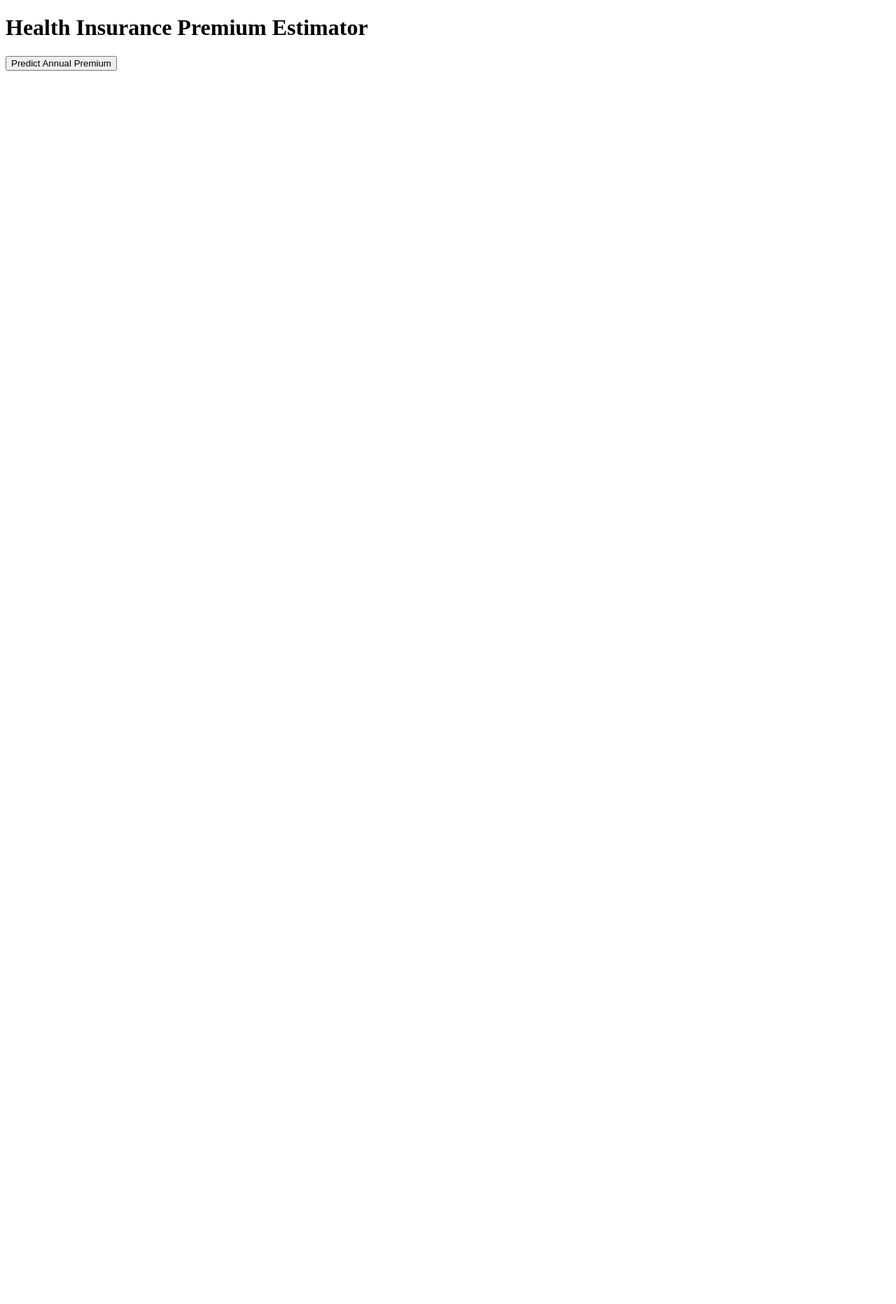
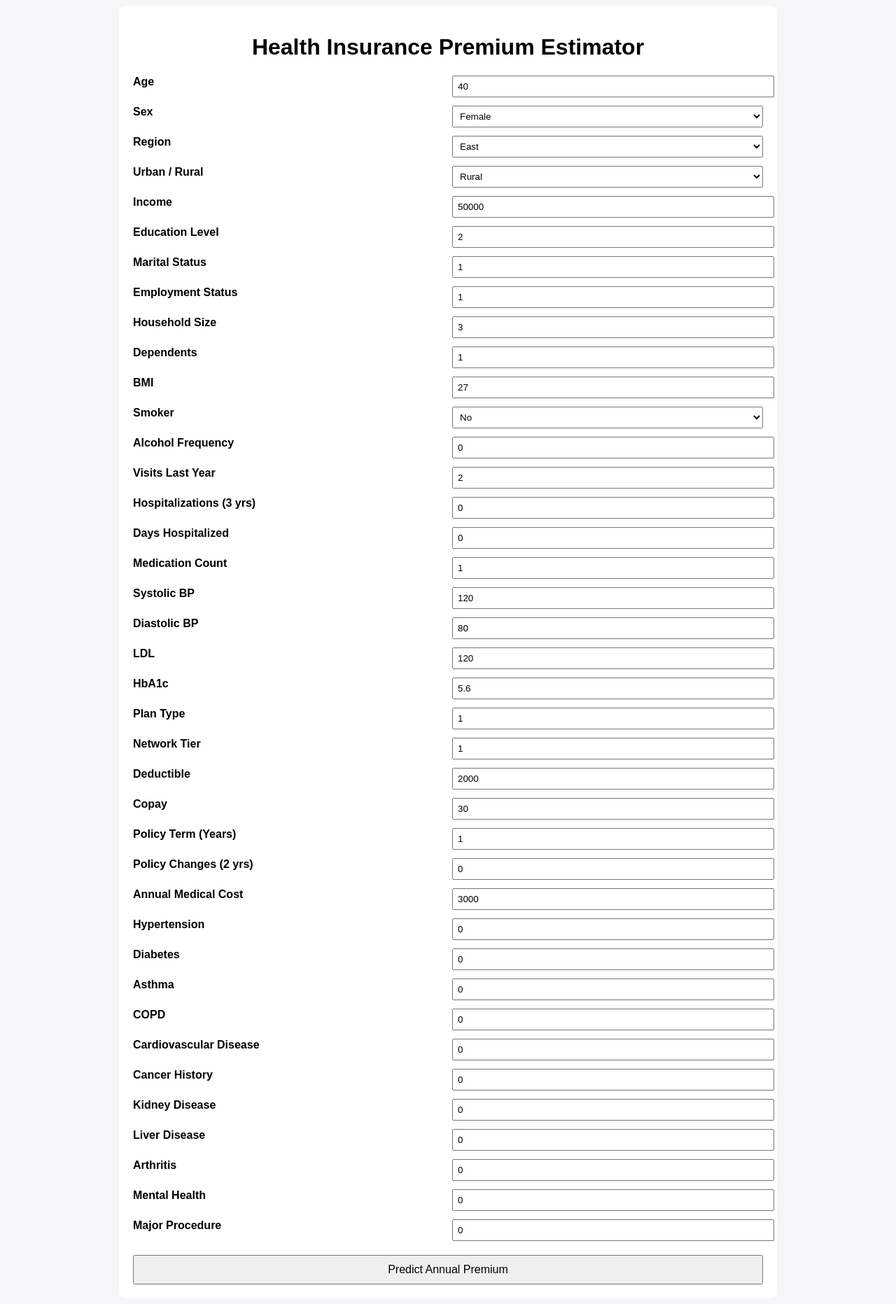
Before and after one commit to ShaikhBorhanUddin/Machine-Learning-Based-Health-Insurance-Premium-Prediction-System, a Flask app: page / in a window 1280 px wide. Shown: the whole page at 70% size. Before the commit the page ends 101 px from the top, so only its background shows below. Run offline with Flask 3, Linux system fonts and the light colour scheme; parts of the project's set-up code (start-up, migrations or seed data) failed here and were passed over.

Commit message:
Revamp index.html for premium estimator form
Updated the layout and style of the health insurance premium estimator form, adding new input fields for demographics, lifestyle, utilization, clinical data, plan details, medical cost proxy, and conditions.

```diff
--- a/templates/index.html
+++ b/templates/index.html
@@ -2,34 +2,102 @@
 <html lang="en">
 <head>
     <meta charset="UTF-8">
-    <title>Health Insurance Premium Prediction</title>
+    <title>Health Insurance Premium Estimator</title>
+    <style>
+        body { font-family: Arial, sans-serif; background: #f4f6f8; }
+        .container { max-width: 900px; margin: auto; background: #fff; padding: 20px; border-radius: 8px; }
+        h1 { text-align: center; }
+        .grid { display: grid; grid-template-columns: repeat(2, 1fr); gap: 12px; }
+        label { font-weight: bold; }
+        input, select { width: 100%; padding: 6px; }
+        button { width: 100%; padding: 10px; margin-top: 20px; font-size: 16px; }
+    </style>
 </head>
+
 <body>
+<div class="container">
+<h1>Health Insurance Premium Estimator</h1>
 
-    <h1>Health Insurance Premium Estimator</h1>
+<form method="POST">
 
-    <form method="POST">
-        {% for feature in feature_names %}
-            <label for="{{ feature }}">{{ feature.replace('_', ' ').title() }}</label><br>
-            <input
-                type="number"
-                step="any"
-                name="{{ feature }}"
-                id="{{ feature }}"
-                required
-            ><br><br>
-        {% endfor %}
+<div class="grid">
 
-        <button type="submit">Predict Annual Premium</button>
-    </form>
+<!-- Demographics -->
+<label>Age</label><input type="number" name="age" value="40" required>
+<label>Sex</label>
+<select name="sex"><option value="0">Female</option><option value="1">Male</option></select>
 
-    {% if prediction %}
-        <h2>Estimated Annual Premium: ${{ prediction }}</h2>
-    {% endif %}
+<label>Region</label>
+<select name="region">
+  <option value="0">East</option>
+  <option value="1">West</option>
+  <option value="2">North</option>
+  <option value="3">South</option>
+  <option value="4">Central</option>
+</select>
 
-    {% if error %}
-        <p style="color:red;">Error: {{ error }}</p>
-    {% endif %}
+<label>Urban / Rural</label>
+<select name="urban_rural"><option value="0">Rural</option><option value="1">Urban</option></select>
 
+<label>Income</label><input type="number" name="income" value="50000">
+<label>Education Level</label><input type="number" name="education" value="2">
+<label>Marital Status</label><input type="number" name="marital_status" value="1">
+<label>Employment Status</label><input type="number" name="employment_status" value="1">
+<label>Household Size</label><input type="number" name="household_size" value="3">
+<label>Dependents</label><input type="number" name="dependents" value="1">
+
+<!-- Lifestyle -->
+<label>BMI</label><input type="number" step="0.1" name="bmi" value="27">
+<label>Smoker</label>
+<select name="smoker"><option value="0">No</option><option value="1">Yes</option></select>
+
+<label>Alcohol Frequency</label><input type="number" name="alcohol_freq" value="0">
+
+<!-- Utilization -->
+<label>Visits Last Year</label><input type="number" name="visits_last_year" value="2">
+<label>Hospitalizations (3 yrs)</label><input type="number" name="hospitalizations_last_3yrs" value="0">
+<label>Days Hospitalized</label><input type="number" name="days_hospitalized_last_3yrs" value="0">
+<label>Medication Count</label><input type="number" name="medication_count" value="1">
+
+<!-- Clinical -->
+<label>Systolic BP</label><input type="number" name="systolic_bp" value="120">
+<label>Diastolic BP</label><input type="number" name="diastolic_bp" value="80">
+<label>LDL</label><input type="number" name="ldl" value="120">
+<label>HbA1c</label><input type="number" step="0.1" name="hba1c" value="5.6">
+
+<!-- Plan Details -->
+<label>Plan Type</label><input type="number" name="plan_type" value="1">
+<label>Network Tier</label><input type="number" name="network_tier" value="1">
+<label>Deductible</label><input type="number" name="deductible" value="2000">
+<label>Copay</label><input type="number" name="copay" value="30">
+<label>Policy Term (Years)</label><input type="number" name="policy_term_years" value="1">
+<label>Policy Changes (2 yrs)</label><input type="number" name="policy_changes_last_2yrs" value="0">
+
+<!-- Medical Cost Proxy -->
+<label>Annual Medical Cost</label><input type="number" name="annual_medical_cost" value="3000">
+
+<!-- Conditions -->
+<label>Hypertension</label><input type="number" name="hypertension" value="0">
+<label>Diabetes</label><input type="number" name="diabetes" value="0">
+<label>Asthma</label><input type="number" name="asthma" value="0">
+<label>COPD</label><input type="number" name="copd" value="0">
+<label>Cardiovascular Disease</label><input type="number" name="cardiovascular_disease" value="0">
+<label>Cancer History</label><input type="number" name="cancer_history" value="0">
+<label>Kidney Disease</label><input type="number" name="kidney_disease" value="0">
+<label>Liver Disease</label><input type="number" name="liver_disease" value="0">
+<label>Arthritis</label><input type="number" name="arthritis" value="0">
+<label>Mental Health</label><input type="number" name="mental_health" value="0">
+<label>Major Procedure</label><input type="number" name="had_major_procedure" value="0">
+
+</div>
+
+<button type="submit">Predict Annual Premium</button>
+</form>
+
+{% if prediction %}
+<h2 style="text-align:center;">Estimated Annual Premium: ${{ prediction }}</h2>
+{% endif %}
+
+</div>
 </body>
 </html>
```
